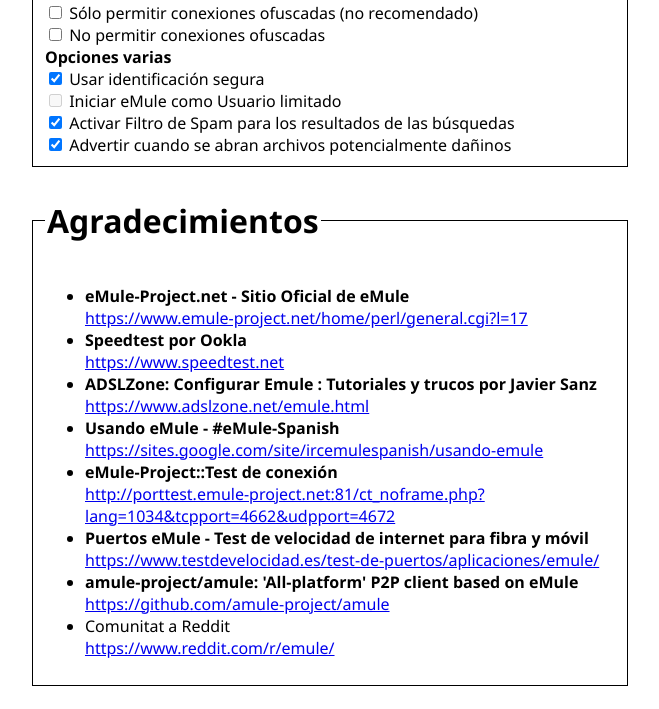
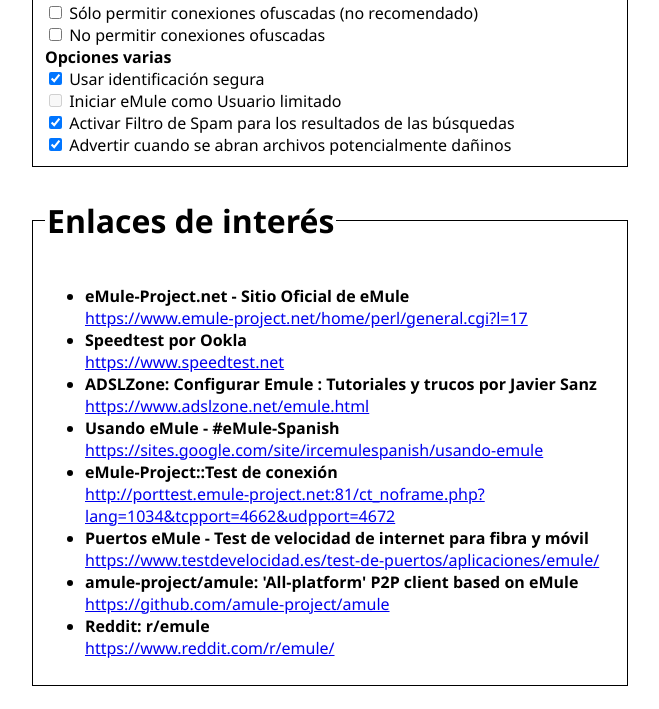
Before and after one commit to configuraremule/configuraremule.github.io, a plain HTML site: page index.html in a window 1280 px wide. Shown: the part 2728-3437 px from the top of the page, without its empty margins (310-969 px from the left). Drawn offline with Linux system fonts and the light colour scheme.

Commit message:
Update index.html

```diff
--- a/index.html
+++ b/index.html
@@ -214,7 +214,7 @@ Actualizar desde URL: (filter.dat o formato PeerGuardian)<br>
 
 <div class="box">
 <fieldset>
-<legend><h1>Agradecimientos</h1></legend>
+<legend><h1>Enlaces de interés</h1></legend>
 <ul>
 <li><b>eMule-Project.net - Sitio Oficial de eMule</b><br><a href="https://www.emule-project.net/home/perl/general.cgi?l=17">https://www.emule-project.net/home/perl/general.cgi?l=17</a></li>
 <li><b>Speedtest por Ookla</b><br><a href="https://www.speedtest.net">https://www.speedtest.net</a></li>
@@ -223,7 +223,7 @@ Actualizar desde URL: (filter.dat o formato PeerGuardian)<br>
 <li><b>eMule-Project::Test de conexión</b><br><a href="http://porttest.emule-project.net:81/ct_noframe.php?lang=1034&tcpport=4662&udpport=4672">http://porttest.emule-project.net:81/ct_noframe.php?lang=1034&tcpport=4662&udpport=4672</a></li>
 <li><b>Puertos eMule - Test de velocidad de internet para fibra y móvil</b><br><a href="https://www.testdevelocidad.es/test-de-puertos/aplicaciones/emule/">https://www.testdevelocidad.es/test-de-puertos/aplicaciones/emule/</a></li>
 <li><b>amule-project/amule: 'All-platform' P2P client based on eMule</b><br><a href="https://github.com/amule-project/amule">https://github.com/amule-project/amule</a></li>
-<li>Comunitat a Reddit<br><a href="https://www.reddit.com/r/emule/">https://www.reddit.com/r/emule/</a></li>
+<li><b>Reddit: r/emule</b><br><a href="https://www.reddit.com/r/emule/">https://www.reddit.com/r/emule/</a></li>
 </ul>
 </fieldset>
 </div>
```
